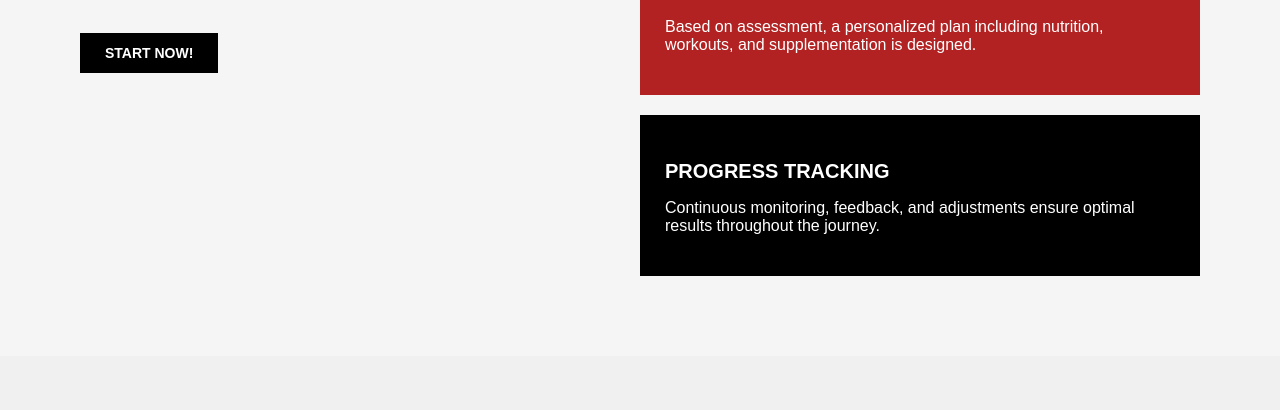
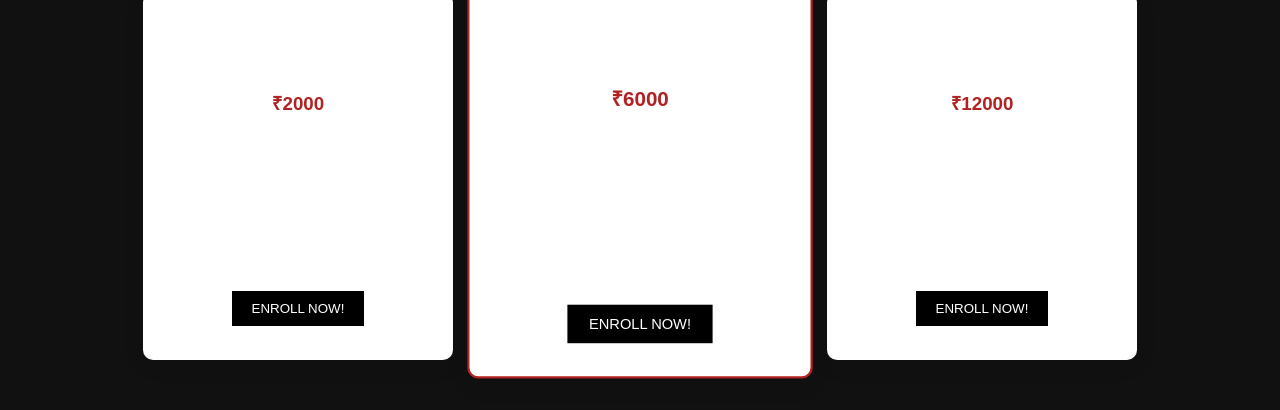
Before and after one commit to parasjain238/AI-gym-trainer, a Flask app: page /plans in a window 1280 px wide. Shown: the part 2207-2617 px from the top of the page. Before the commit the page ends 2483 px from the top, so only its background shows below. Run offline with Flask 3, Linux system fonts and the light colour scheme.

Commit message:
Fixed plans page structure + added full UI sections

```diff
--- a/AI-Gym-Trainer/elite-performance-lab/templates/plans.html
+++ b/AI-Gym-Trainer/elite-performance-lab/templates/plans.html
@@ -18,44 +18,110 @@
     </div>
 </div>
 
-<!-- 🔥 HERO SECTION -->
+<!-- 🔥 HERO -->
 <div class="lifestyle-hero">
     <div class="overlay">
         <h1>
             UNLOCK YOUR BEST PHYSIQUE WITH<br>
             LIFESTYLE COACHING
         </h1>
-
         <button class="hero-btn" onclick="scrollToPlans()">START NOW!</button>
     </div>
 </div>
 
-<!-- 🔥 PLANS SECTION -->
+<!-- 🔥 LIFESTYLE DETAILS -->
+<div class="lifestyle-details">
+
+    <div class="lifestyle-img">
+        <img src="https://images.unsplash.com/photo-1594737625785-c6c1c2a1a6d0">
+    </div>
+
+    <div class="lifestyle-content">
+        <h2>ACHIEVE YOUR DREAM PHYSIQUE WITH LIFESTYLE COACHING</h2>
+
+        <p>
+            Personalized nutrition plans, workout routines, and progress tracking
+            tailored to your goals.
+        </p>
+
+        <ul>
+            <li>✔ Personalized coaching</li>
+            <li>✔ Custom nutrition & workouts</li>
+            <li>✔ Progress tracking</li>
+        </ul>
+
+        <button onclick="scrollToPlans()">START NOW!</button>
+    </div>
+
+</div>
+
+<!-- 🔥 COACHING SECTION -->
+<div class="coaching-section">
+
+    <div class="coaching-left">
+        <h2>BHUWAN'S STEP-BY-STEP COACHING APPROACH</h2>
+
+        <p>
+            Structured transformation system from assessment to results with continuous monitoring.
+        </p>
+
+        <button onclick="scrollToPlans()">START NOW!</button>
+    </div>
+
+    <div class="coaching-right">
+
+        <div class="box black">
+            <h3>INITIAL ASSESSMENT</h3>
+            <p>Analyze physique, fitness, and goals.</p>
+        </div>
+
+        <div class="box red">
+            <h3>CUSTOMISED PLAN</h3>
+            <p>Personalized nutrition & workout system.</p>
+        </div>
+
+        <div class="box black">
+            <h3>PROGRESS TRACKING</h3>
+            <p>Track and improve continuously.</p>
+        </div>
+
+    </div>
+
+</div>
+
+<!-- 🔥 PRICING -->
+<h2 style="text-align:center; margin-top:50px;">PRICING PLANS</h2>
+
 <div class="plans-container" id="plans">
 
     <div class="plan-card">
-        <h2>Basic</h2>
-        <h3>₹999/month</h3>
-        <p>✔ AI Workout Tracking</p>
-        <p>✔ Basic Analytics</p>
-        <button>Start</button>
+        <h2>4 WEEK</h2>
+        <h3>₹2000</h3>
+        <p>✔ Personalised Nutrition</p>
+        <p>✔ Custom Workout</p>
+        <p>✔ Cardio Plans</p>
+        <p>✔ Weekly Check-ins</p>
+        <button>ENROLL NOW!</button>
     </div>
 
     <div class="plan-card highlight">
-        <h2>Pro</h2>
-        <h3>₹1999/month</h3>
-        <p>✔ Advanced AI Tracking</p>
-        <p>✔ Diet Plan</p>
-        <p>✔ Progress Reports</p>
-        <button>Start</button>
+        <h2>12 WEEK</h2>
+        <h3>₹6000</h3>
+        <p>✔ Personalised Nutrition</p>
+        <p>✔ Custom Workout</p>
+        <p>✔ Cardio Plans</p>
+        <p>✔ Weekly Check-ins</p>
+        <button>ENROLL NOW!</button>
     </div>
 
     <div class="plan-card">
-        <h2>Elite</h2>
-        <h3>₹3999/month</h3>
-        <p>✔ Personal Coaching</p>
-        <p>✔ AI + Trainer Support</p>
-        <button>Start</button>
+        <h2>6 MONTHS</h2>
+        <h3>₹12000</h3>
+        <p>✔ Personalised Nutrition</p>
+        <p>✔ Custom Workout</p>
+        <p>✔ Cardio Plans</p>
+        <p>✔ Weekly Check-ins</p>
+        <button>ENROLL NOW!</button>
     </div>
 
 </div>
@@ -75,78 +141,3 @@ function scrollToPlans() {
 
 </body>
 </html>
-<!-- 🔥 HERO SECTION -->
-<div class="lifestyle-hero">
-    <!-- 🔥 LIFESTYLE DETAILS SECTION -->
-<div class="lifestyle-details">
-
-    <div class="lifestyle-img">
-        <img src="https://images.unsplash.com/photo-1594737625785-c6c1c2a1a6d0">
-    </div>
-
-    <div class="lifestyle-content">
-        <h2>ACHIEVE YOUR DREAM PHYSIQUE WITH LIFESTYLE COACHING</h2>
-
-        <p>
-            Our lifestyle program offers personalized nutrition plans, workout routines,
-            and progress tracking tailored to your needs. With expert guidance,
-            you’ll be ready to showcase your physique anytime.
-        </p>
-
-        <ul>
-            <li>✔ Unleash your full potential with personalized coaching</li>
-            <li>✔ Customized nutrition and workout plans</li>
-            <li>✔ Track your progress every step of the way</li>
-        </ul>
-
-        <button onclick="scrollToPlans()">START NOW!</button>
-    </div>
-
-</div>
-<!-- 🔥 COACHING PROCESS SECTION -->
-<div class="coaching-section">
-
-    <!-- LEFT TEXT -->
-    <div class="coaching-left">
-        <h2>BHUWAN'S STEP-BY-STEP COACHING APPROACH</h2>
-
-        <p>
-            Bhuwan adopts a holistic approach to lifestyle coaching, assisting clients
-            through each phase of their journey. Starting from the initial evaluation to
-            preparing for significant lifestyle changes, he offers tailored guidance and
-            support to empower clients in achieving their optimal well-being.
-        </p>
-
-        <button onclick="scrollToPlans()">START NOW!</button>
-    </div>
-
-    <!-- RIGHT CARDS -->
-    <div class="coaching-right">
-
-        <div class="box black">
-            <h3>INITIAL ASSESSMENT</h3>
-            <p>
-                Bhuwan begins with a thorough assessment of each client’s current
-                physique, fitness level, and goals to create a customized plan.
-            </p>
-        </div>
-
-        <div class="box red">
-            <h3>CUSTOMISED PLAN</h3>
-            <p>
-                Based on assessment, a personalized plan including nutrition,
-                workouts, and supplementation is designed.
-            </p>
-        </div>
-
-        <div class="box black">
-            <h3>PROGRESS TRACKING</h3>
-            <p>
-                Continuous monitoring, feedback, and adjustments ensure optimal
-                results throughout the journey.
-            </p>
-        </div>
-
-    </div>
-
-</div>
```
